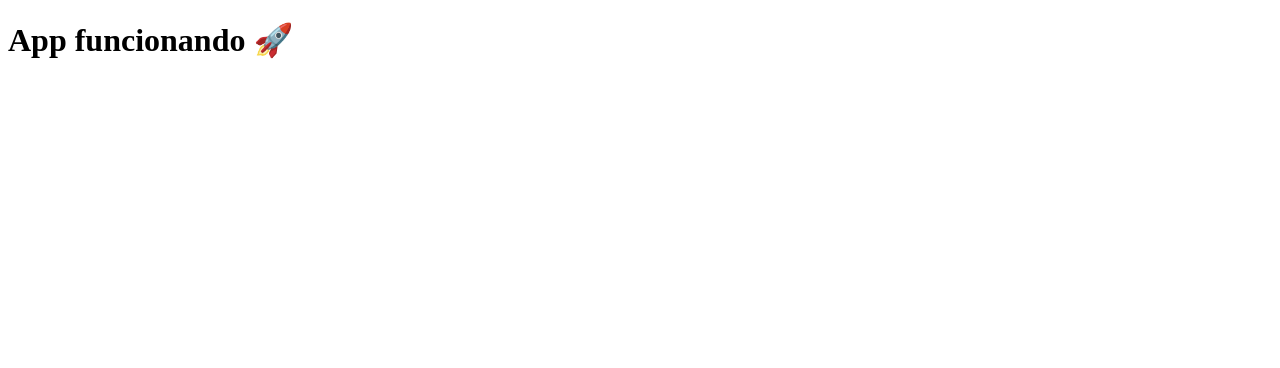
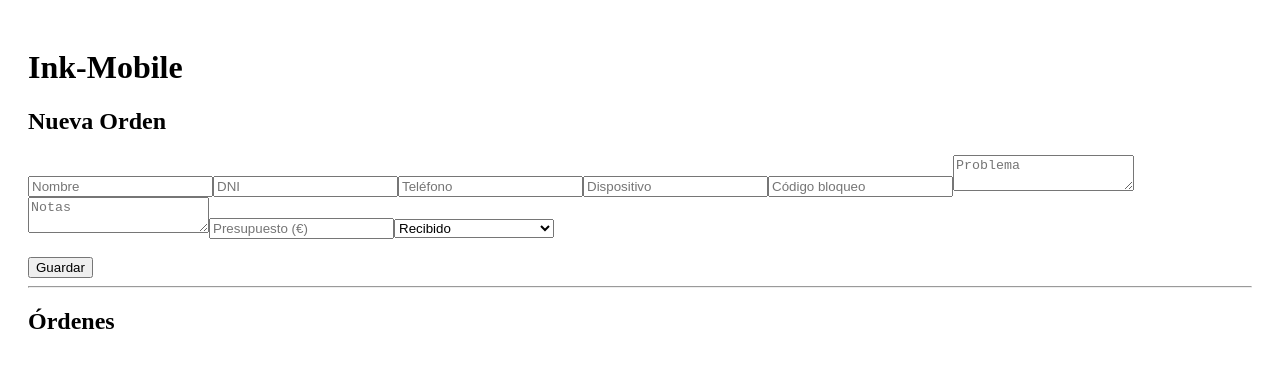
Before and after one commit to inkmobilecruzverde-hue/ink-mobile-app, a Next.js app: page / in a window 1280 px wide. Shown: the top 368 px of the page. Built offline with nearby package versions, Linux system fonts and the light colour scheme.

Commit message:
Update page.jsx

```diff
--- a/app/page.jsx
+++ b/app/page.jsx
@@ -1,7 +1,94 @@
-export default function Home() {
+"use client";
+import { useState, useEffect } from "react";
+
+export default function Page() {
+  const [orders, setOrders] = useState([]);
+  const [form, setForm] = useState({
+    nombre: "",
+    dni: "",
+    telefono: "",
+    dispositivo: "",
+    bloqueo: "",
+    problema: "",
+    notas: "",
+    presupuesto: "",
+    estado: "Recibido"
+  });
+
+  useEffect(() => {
+    const data = localStorage.getItem("orders");
+    if (data) setOrders(JSON.parse(data));
+  }, []);
+
+  useEffect(() => {
+    localStorage.setItem("orders", JSON.stringify(orders));
+  }, [orders]);
+
+  const handleChange = (e) => {
+    setForm({ ...form, [e.target.name]: e.target.value });
+  };
+
+  const addOrder = () => {
+    const newOrder = {
+      ...form,
+      id: Date.now(),
+      numero: orders.length + 1,
+      fecha: new Date().toLocaleDateString()
+    };
+    setOrders([newOrder, ...orders]);
+    setForm({
+      nombre: "",
+      dni: "",
+      telefono: "",
+      dispositivo: "",
+      bloqueo: "",
+      problema: "",
+      notas: "",
+      presupuesto: "",
+      estado: "Recibido"
+    });
+  };
+
   return (
-    <main>
-      <h1>App funcionando 🚀</h1>
-    </main>
+    <div style={{ padding: 20 }}>
+      <h1>Ink-Mobile</h1>
+
+      <h2>Nueva Orden</h2>
+
+      <input placeholder="Nombre" name="nombre" value={form.nombre} onChange={handleChange} />
+      <input placeholder="DNI" name="dni" value={form.dni} onChange={handleChange} />
+      <input placeholder="Teléfono" name="telefono" value={form.telefono} onChange={handleChange} />
+      <input placeholder="Dispositivo" name="dispositivo" value={form.dispositivo} onChange={handleChange} />
+      <input placeholder="Código bloqueo" name="bloqueo" value={form.bloqueo} onChange={handleChange} />
+
+      <textarea placeholder="Problema" name="problema" value={form.problema} onChange={handleChange} />
+      <textarea placeholder="Notas" name="notas" value={form.notas} onChange={handleChange} />
+
+      <input placeholder="Presupuesto (€)" name="presupuesto" value={form.presupuesto} onChange={handleChange} />
+
+      <select name="estado" value={form.estado} onChange={handleChange}>
+        <option>Recibido</option>
+        <option>Pendiente</option>
+        <option>Pendiente de recambio</option>
+        <option>Finalizado</option>
+      </select>
+
+      <br /><br />
+      <button onClick={addOrder}>Guardar</button>
+
+      <hr />
+
+      <h2>Órdenes</h2>
+
+      {orders.map((o) => (
+        <div key={o.id} style={{ border: "1px solid #ccc", margin: 10, padding: 10 }}>
+          <strong>#{o.numero} - {o.nombre}</strong><br />
+          {o.dispositivo}<br />
+          {o.problema}<br />
+          Estado: {o.estado}<br />
+          Fecha: {o.fecha}
+        </div>
+      ))}
+    </div>
   );
 }
```
